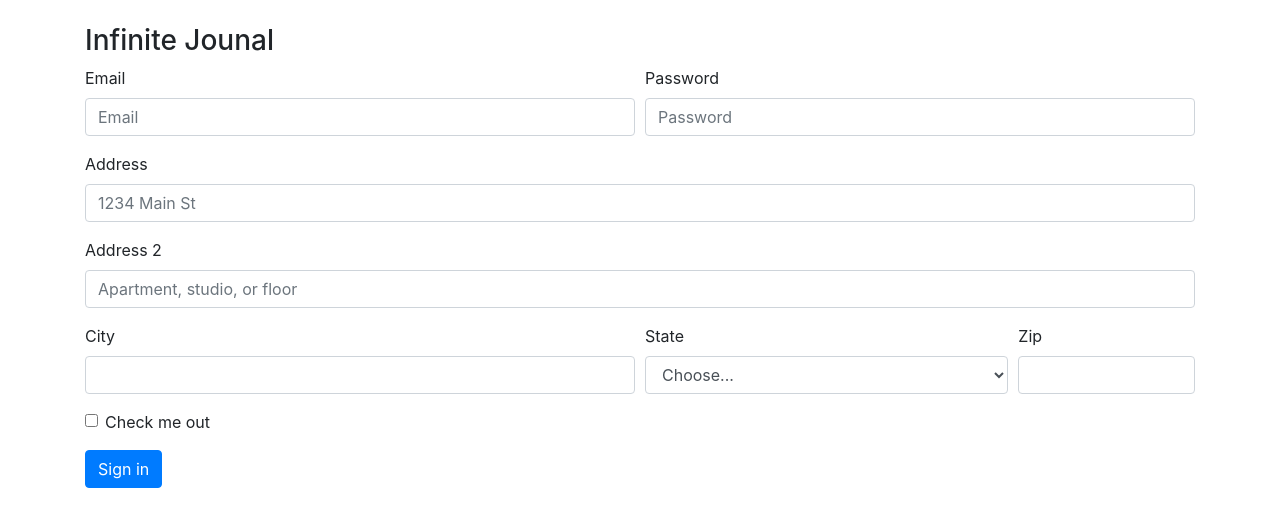
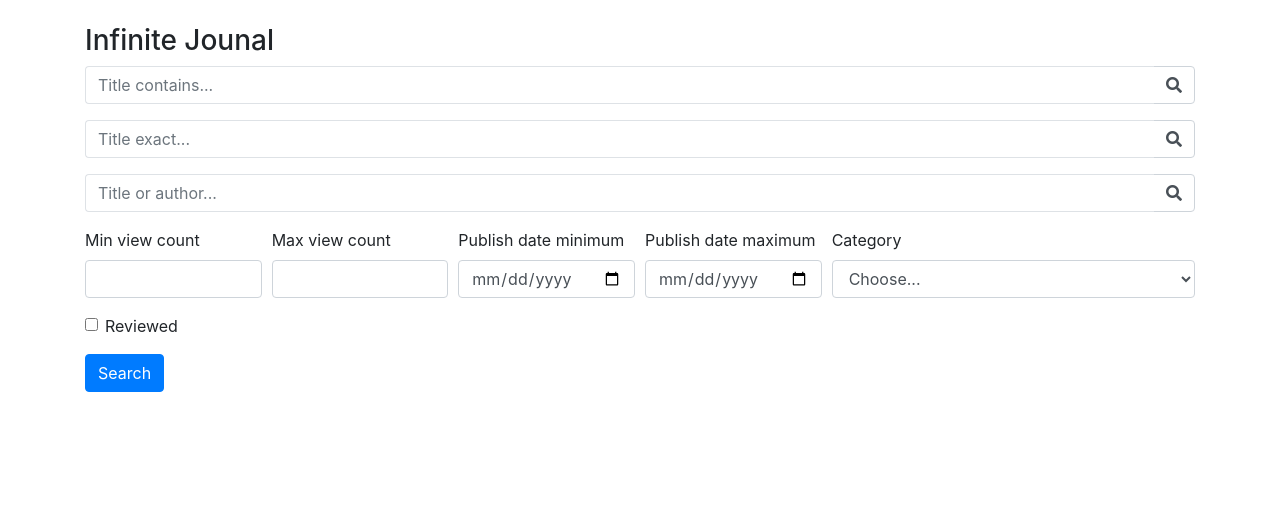
Before and after one commit to subajat1/dj-infinite-scroll, a Django app: page /core/ in a window 1280 px wide. Shown: the part 56-583 px from the top of the page. Run offline with Django 3.2, Linux system fonts and the light colour scheme; some libraries are stand-ins or nearby versions.

Commit message:
develop custom bootstrap search form

```diff
--- a/src/templates/bootstrap_form.html
+++ b/src/templates/bootstrap_form.html
@@ -11,6 +11,7 @@
     <title>Starter Template for Bootstrap</title>
 
     <link rel="stylesheet" href="https://stackpath.bootstrapcdn.com/bootstrap/4.1.3/css/bootstrap.min.css" integrity="sha384-MCw98/SFnGE8fJT3GXwEOngsV7Zt27NXFoaoApmYm81iuXoPkFOJwJ8ERdknLPMO" crossorigin="anonymous">
+    <link rel="stylesheet" href="https://use.fontawesome.com/releases/v5.8.1/css/all.css" integrity="sha384-50oBUHEmvpQ+1lW4y57PTFmhCaXp0ML5d60M1M7uH2+nqUivzIebhndOJK28anvf" crossorigin="anonymous">
     <link rel="stylesheet" href="{% static 'template.css' %}">
 
   </head>
@@ -56,49 +57,81 @@
 <form method="GET" action=".">
 
   <div class="form-row">
-    <div class="form-group col-md-6">
-      <label for="inputEmail4">Email</label>
-      <input type="email" class="form-control" id="inputEmail4" placeholder="Email">
-    </div>
-    <div class="form-group col-md-6">
-      <label for="inputPassword4">Password</label>
-      <input type="password" class="form-control" id="inputPassword4" placeholder="Password">
+    <div class="form-group col-md-12">
+      <div class="input-group">
+        <input class="form-control py-2 border-right-0 border" type="search" placeholder="Title contains..." />
+        <span class="input-group-append">
+          <div class="input-group-text bg-transparent">
+            <i class="fa fa-search"></i>
+          </div>
+        </span>
+      </div>
     </div>
   </div>
-  <div class="form-group">
-    <label for="inputAddress">Address</label>
-    <input type="text" class="form-control" id="inputAddress" placeholder="1234 Main St">
+
+  <div class="form-row">
+    <div class="form-group col-md-12">
+      <div class="input-group">
+        <input class="form-control py-2 border-right-0 border" type="search" placeholder="Title exact..." />
+        <span class="input-group-append">
+          <div class="input-group-text bg-transparent">
+            <i class="fa fa-search"></i>
+          </div>
+        </span>
+      </div>
+    </div>
   </div>
-  <div class="form-group">
-    <label for="inputAddress2">Address 2</label>
-    <input type="text" class="form-control" id="inputAddress2" placeholder="Apartment, studio, or floor">
+
+  <div class="form-row">
+    <div class="form-group col-md-12">
+      <div class="input-group">
+        <input class="form-control py-2 border-right-0 border" type="search" placeholder="Title or author..." />
+        <span class="input-group-append">
+          <div class="input-group-text bg-transparent">
+            <i class="fa fa-search"></i>
+          </div>
+        </span>
+      </div>
+    </div>
   </div>
+
   <div class="form-row">
-    <div class="form-group col-md-6">
-      <label for="inputCity">City</label>
-      <input type="text" class="form-control" id="inputCity">
+    <div class="form-group col-md-2 col-lg-2">
+      <label for="inputEmail4">Min view count</label>
+      <input type="number" min=0 class="form-control" id="inputEmail4">
     </div>
+    <div class="form-group col-md-2 col-lg-2">
+      <label for="inputPassword4">Max view count</label>
+      <input type="number" min=0 class="form-control" id="inputPassword4">
+    </div>
+
+    <div class="form-group col-md-2 col-lg-2">
+      <label for="inputEmail4">Publish date minimum</label>
+      <input type="date" class="form-control" id="inputEmail4">
+    </div>
+    <div class="form-group col-md-2 col-lg-2">
+      <label for="inputPassword4">Publish date maximum</label>
+      <input type="date" class="form-control" id="inputPassword4">
+    </div>
+
     <div class="form-group col-md-4">
-      <label for="inputState">State</label>
+      <label for="inputState">Category</label>
       <select id="inputState" class="form-control">
         <option selected>Choose...</option>
         <option>...</option>
       </select>
     </div>
-    <div class="form-group col-md-2">
-      <label for="inputZip">Zip</label>
-      <input type="text" class="form-control" id="inputZip">
-    </div>
   </div>
+
   <div class="form-group">
     <div class="form-check">
-      <input class="form-check-input" type="checkbox" id="gridCheck">
-      <label class="form-check-label" for="gridCheck">
-        Check me out
+      <input class="form-check-input" type="checkbox" id="form-reviewed">
+      <label class="form-check-label" for="form-reviewed">
+        Reviewed
       </label>
     </div>
   </div>
-  <button type="submit" class="btn btn-primary">Sign in</button>
+  <button type="submit" class="btn btn-primary">Search</button>
 </form>
 
 </main><!-- /.container -->
```
Also changed, not shown: 1 other file.
